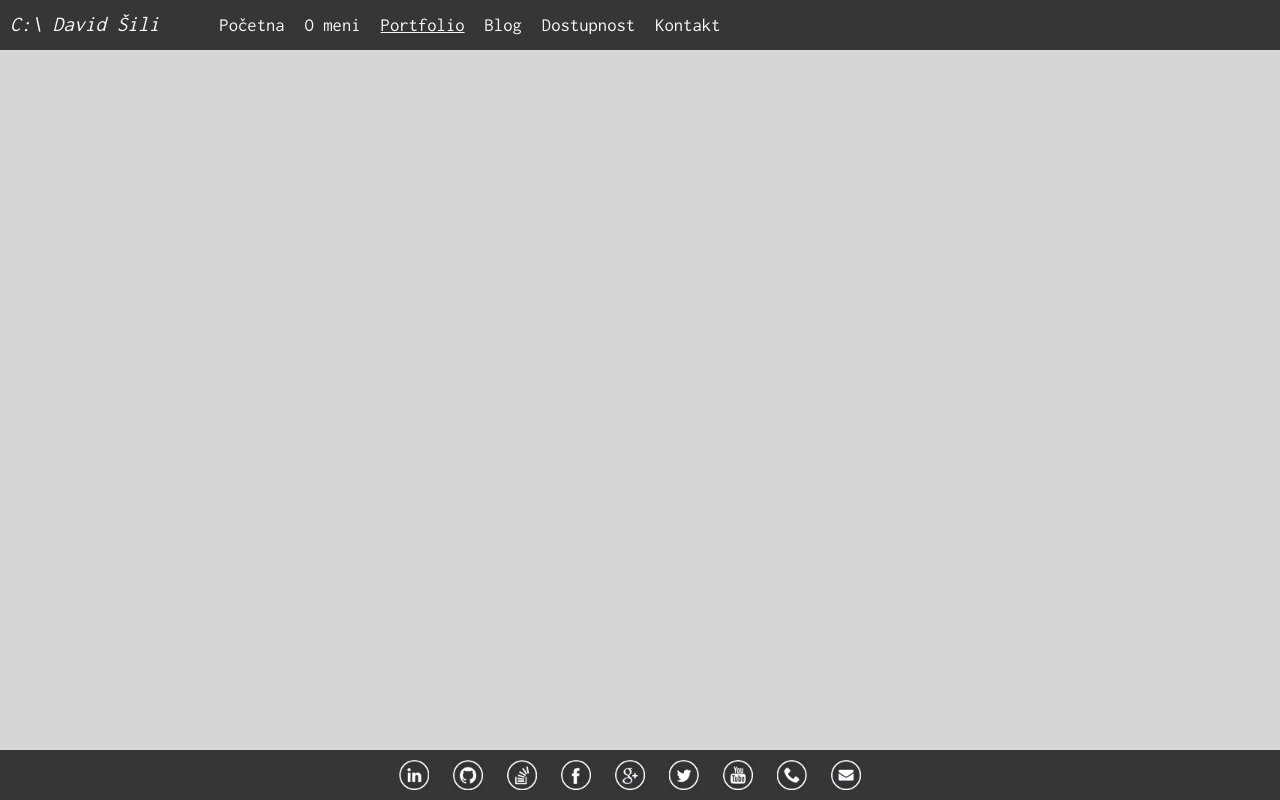
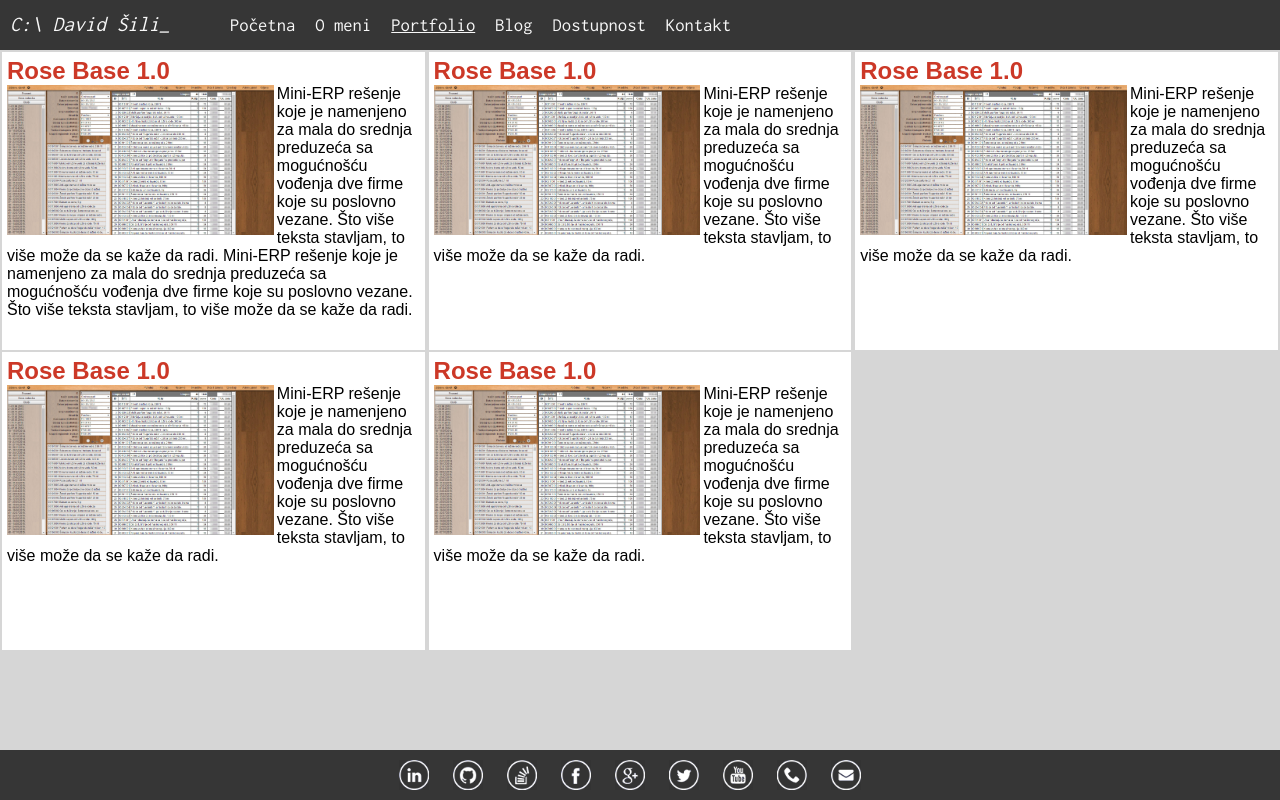
Before and after one commit to DavidSili/MySITE, a PHP site: page /MySITE/views/portfolio.php in a window 1280 px wide. Run offline with PHP 8.4, Linux system fonts and the light colour scheme.

Commit message:
Krenuo sam da radim sa Portfoliom

```diff
--- a/css/style.css
+++ b/css/style.css
@@ -204,6 +204,39 @@ footer {
     margin:5px 15px;
     height:100px;
 }
+
+                /* CSS za portfolio */
+
+.portfolio_container {
+    width:33.33%;
+    min-width:280px;
+    height:300px;
+    float:left;
+    display:block;
+    overflow:hidden;
+}
+.port_innerbox {
+    margin:2px;
+    padding:5px;
+    background:#fff;
+    overflow:hidden;
+    height:290px;
+}
+.port_innerbox h1 {
+    margin:0;
+}
+.port_innerbox img {
+    height:150px;
+    margin:0 3px 3px 0;
+    float:left;
+}
+.port_innerbox p {
+    text-overflow: ellipsis;
+    margin: 0;
+    height:263px;
+    width:100%;
+}
+
                 /* CSS za Availability */
 
 #avail_text {
--- a/views/portfolio.php
+++ b/views/portfolio.php
@@ -30,8 +30,41 @@ $sitepos="portfolio";
 <body>
 <nav><?php include('../views/toolbar.php');?></nav>
 
-<div id="about_wrapbig">
-    <section id="about_wrap">
+<div id="wrapbig">
+    <section class="portfolio_container">
+        <div class="port_innerbox">
+            <h1>Rose Base 1.0</h1>
+            <img src="images/projects/RB03.jpg" alt="rose base" />
+            <p>Mini-ERP rešenje koje je namenjeno za mala do srednja preduzeća sa mogućnošću vođenja dve firme koje su poslovno vezane. Što više teksta stavljam, to više može da se kaže da radi. Mini-ERP rešenje koje je namenjeno za mala do srednja preduzeća sa mogućnošću vođenja dve firme koje su poslovno vezane. Što više teksta stavljam, to više može da se kaže da radi.</p>
+        </div>
+    </section>
+    <section class="portfolio_container">
+        <div class="port_innerbox">
+            <h1>Rose Base 1.0</h1>
+            <img src="images/projects/RB03.jpg" alt="rose base" />
+            <p>Mini-ERP rešenje koje je namenjeno za mala do srednja preduzeća sa mogućnošću vođenja dve firme koje su poslovno vezane. Što više teksta stavljam, to više može da se kaže da radi.</p>
+        </div>
+    </section>
+    <section class="portfolio_container">
+        <div class="port_innerbox">
+            <h1>Rose Base 1.0</h1>
+            <img src="images/projects/RB03.jpg" alt="rose base" />
+            <p>Mini-ERP rešenje koje je namenjeno za mala do srednja preduzeća sa mogućnošću vođenja dve firme koje su poslovno vezane. Što više teksta stavljam, to više može da se kaže da radi.</p>
+        </div>
+    </section>
+    <section class="portfolio_container">
+        <div class="port_innerbox">
+            <h1>Rose Base 1.0</h1>
+            <img src="images/projects/RB03.jpg" alt="rose base" />
+            <p>Mini-ERP rešenje koje je namenjeno za mala do srednja preduzeća sa mogućnošću vođenja dve firme koje su poslovno vezane. Što više teksta stavljam, to više može da se kaže da radi.</p>
+        </div>
+    </section>
+    <section class="portfolio_container">
+        <div class="port_innerbox">
+            <h1>Rose Base 1.0</h1>
+            <img src="images/projects/RB03.jpg" alt="rose base" />
+            <p>Mini-ERP rešenje koje je namenjeno za mala do srednja preduzeća sa mogućnošću vođenja dve firme koje su poslovno vezane. Što više teksta stavljam, to više može da se kaže da radi.</p>
+        </div>
     </section>
 </div>
 
--- a/views/toolbar.php
+++ b/views/toolbar.php
@@ -1,5 +1,5 @@
 <div id="title_div">
-    <a href="www.davidsili.com?lang=<?php echo $language?>" id="title">C:\ David Šili</a>
+    <a href="www.davidsili.com?lang=<?php echo $language?>" id="title">C:\ David Šili<span class="blink">_</span></a>
 </div>
 <a href="index.php"<?php if($sitepos=='index') echo ' class="a_selected"'; ?>><?php echo lang('INDEX');?></a>
 <a href="views/about.php"<?php if($sitepos=='about') echo ' class="a_selected"'; ?>><?php echo lang('ABOUT');?></a>
```
Also changed, not shown: images/projects/RB03.jpg (added).
